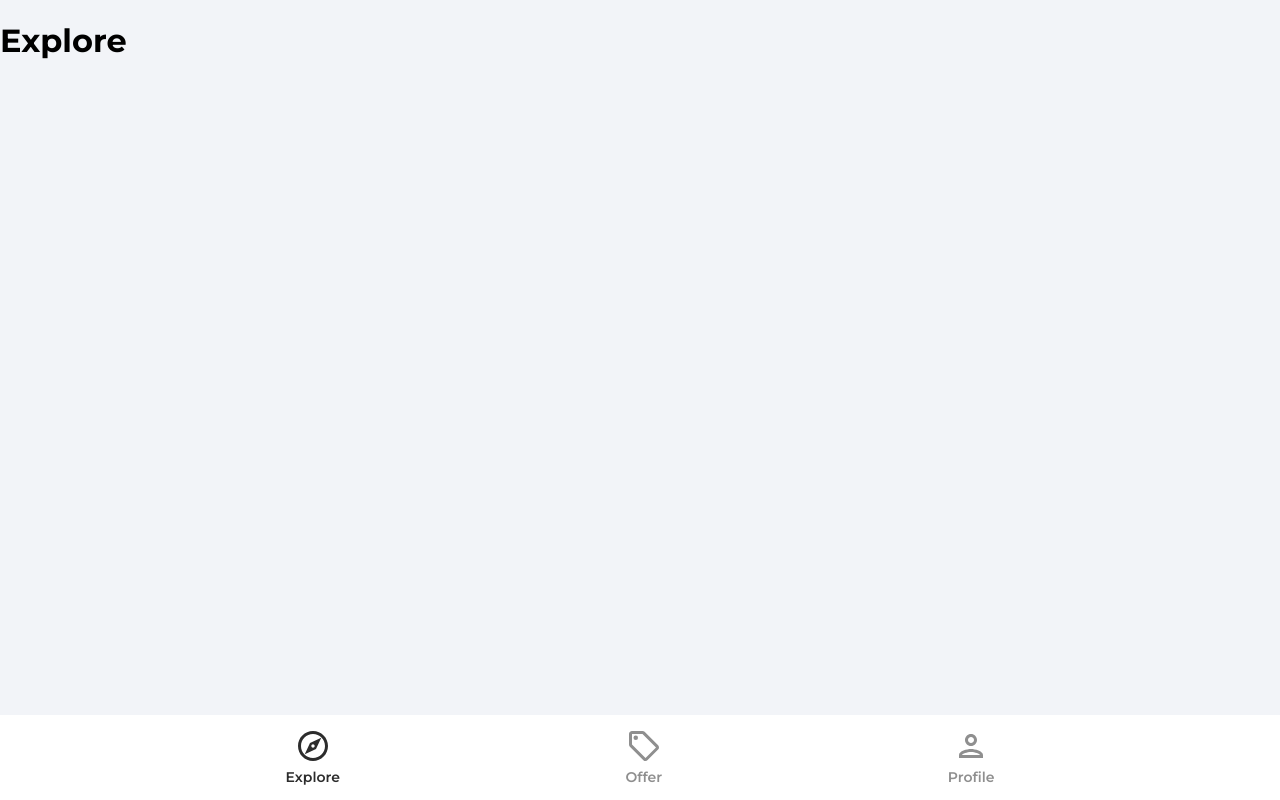
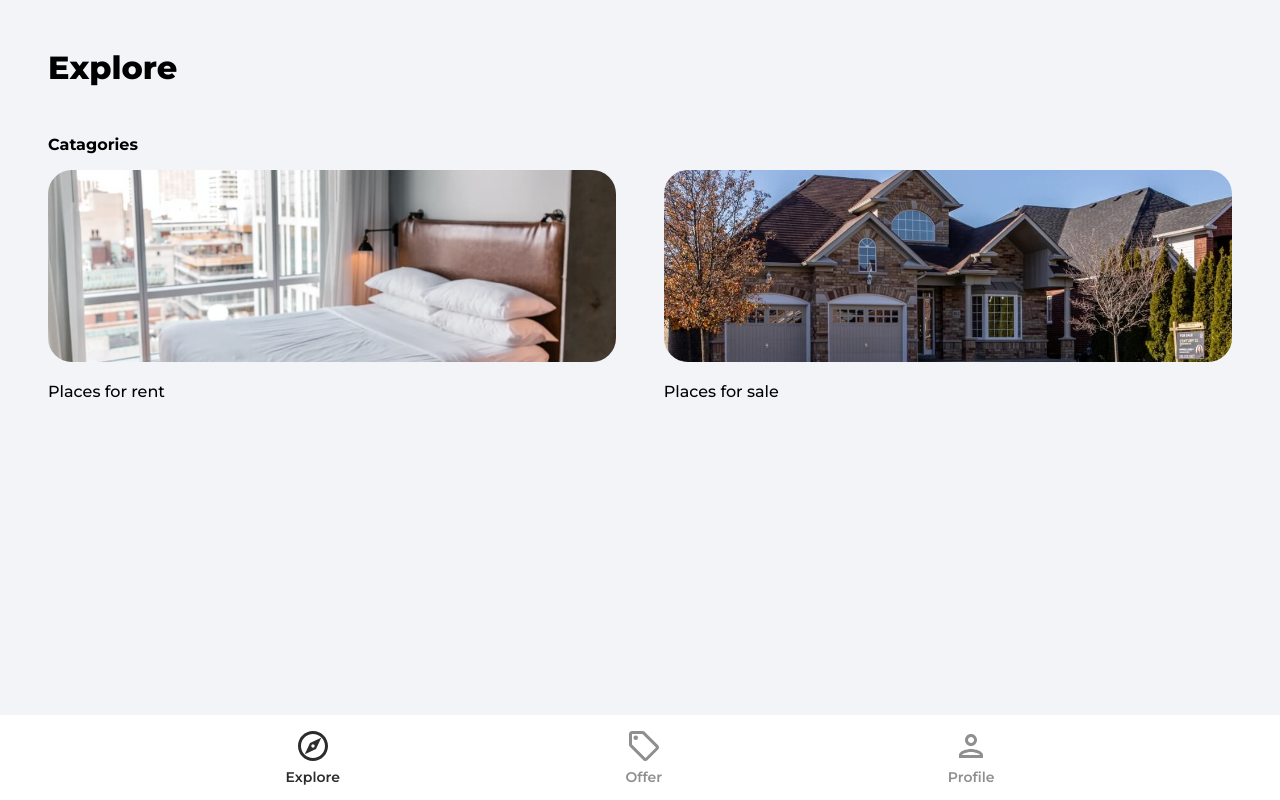
Before and after one commit to idohtml/house-marketplace, a React (Create React App) app: page / in a window 1280 px wide. Built offline with nearby package versions, Linux system fonts and the light colour scheme.

Commit message:
explorer page & categories added

```diff
--- a/src/App.js
+++ b/src/App.js
@@ -5,6 +5,7 @@
 import PrivateRoute from "./components/PrivateRoute";
 import Explore from "./pages/Explore";
 import Offers from "./pages/Offers";
+import Category from "./pages/Category";
 import Profile from "./pages/Profile";
 import SignIn from "./pages/SignIn";
 import SignUp from "./pages/SignUp";
@@ -17,6 +18,7 @@
         <Routes>
           <Route path="/" element={<Explore />} />
           <Route path="/offers" element={<Offers />} />
+          <Route path="/category/:categoryName" element={<Category />} />
           <Route path="/profile" element={<PrivateRoute />}>
             {/* This is the outlet */}
             <Route path="/profile" element={<Profile />} />
--- /dev/null
+++ b/src/pages/Category.jsx
@@ -0,0 +1,87 @@
+import { useEffect, useState } from "react";
+import { useParams } from "react-router-dom";
+import {
+  collection,
+  getDocs,
+  query,
+  where,
+  orderBy,
+  limit,
+  startAfter,
+} from "firebase/firestore";
+import { db } from "../firebase.config";
+import { toast } from "react-toastify";
+import Spinner from "../components/Spinner";
+
+function Category() {
+  const [listings, setListings] = useState(null);
+  const [loading, setLoading] = useState(true);
+
+  const params = useParams();
+
+  useEffect(() => {
+    const fetchListings = async () => {
+      try {
+        // Get Reference to listings collection
+        const listingsRef = collection(db, "listings");
+
+        // Create query
+        const q = query(
+          listingsRef,
+          where("type", "==", params.categoryName),
+          orderBy("timestamp", "desc"),
+          limit(10)
+        );
+
+        // Execute query
+        const querySnapshot = await getDocs(q);
+
+        const listings = [];
+
+        querySnapshot.forEach((doc) => {
+          return listings.push({
+            id: doc.id,
+            data: doc.data(),
+          });
+        });
+
+        setListings(listings);
+        setLoading(false);
+      } catch (error) {
+        toast.error("Could not fetch listings");
+      }
+    };
+
+    fetchListings();
+  }, [params.categoryName]);
+
+  return (
+    <div className="category">
+      <header>
+        <p className="pageHeader">
+          {params.categoryName === "rent"
+            ? "Places for rent"
+            : "Places for sale"}
+        </p>
+      </header>
+
+      {loading ? (
+        <Spinner />
+      ) : listings && listings.length > 0 ? (
+        <>
+          <main>
+            <ul className="categoryListings">
+              {listings.map((listing) => (
+                <h3 key={listing.id}>{listing.data.name}</h3>
+              ))}
+            </ul>
+          </main>
+        </>
+      ) : (
+        <p>No listings for {params.categoryName}</p>
+      )}
+    </div>
+  );
+}
+
+export default Category;
--- a/src/pages/Explore.jsx
+++ b/src/pages/Explore.jsx
@@ -1,7 +1,36 @@
+import { Link } from "react-router-dom";
+import rentCatagoryImage from "../assets/jpg/rentCategoryImage.jpg";
+import sellCatagoryImage from "../assets/jpg/sellCategoryImage.jpg";
+
 export default function Explore() {
   return (
-    <div>
-      <h1>Explore</h1>
+    <div className="explore">
+      <header>
+        <p className="pageHeader">Explore</p>
+      </header>
+      <main>
+        {/* Slider */}
+
+        <p className="exploreCategoryHeading">Catagories</p>
+        <div className="exploreCategories">
+          <Link to="/category/rent">
+            <img
+              src={rentCatagoryImage}
+              alt="Rent"
+              className="exploreCategoryImg"
+            />
+            <p className="exploreCategoryName">Places for rent</p>
+          </Link>
+          <Link to="/category/sale">
+            <img
+              src={sellCatagoryImage}
+              alt="Sell"
+              className="exploreCategoryImg"
+            />
+            <p className="exploreCategoryName">Places for sale</p>
+          </Link>
+        </div>
+      </main>
     </div>
   );
 }
--- a/src/pages/Profile.jsx
+++ b/src/pages/Profile.jsx
@@ -1,8 +1,8 @@
-import { useState, useEffect } from "react";
+import { useState } from "react";
 import { getAuth, updateProfile } from "firebase/auth";
 import { updateDoc, doc } from "firebase/firestore";
 import { db } from "../firebase.config";
-import { useNavigate, Link } from "react-router-dom";
+import { useNavigate } from "react-router-dom";
 import { toast } from "react-toastify";
 
 export default function Profile() {
```
